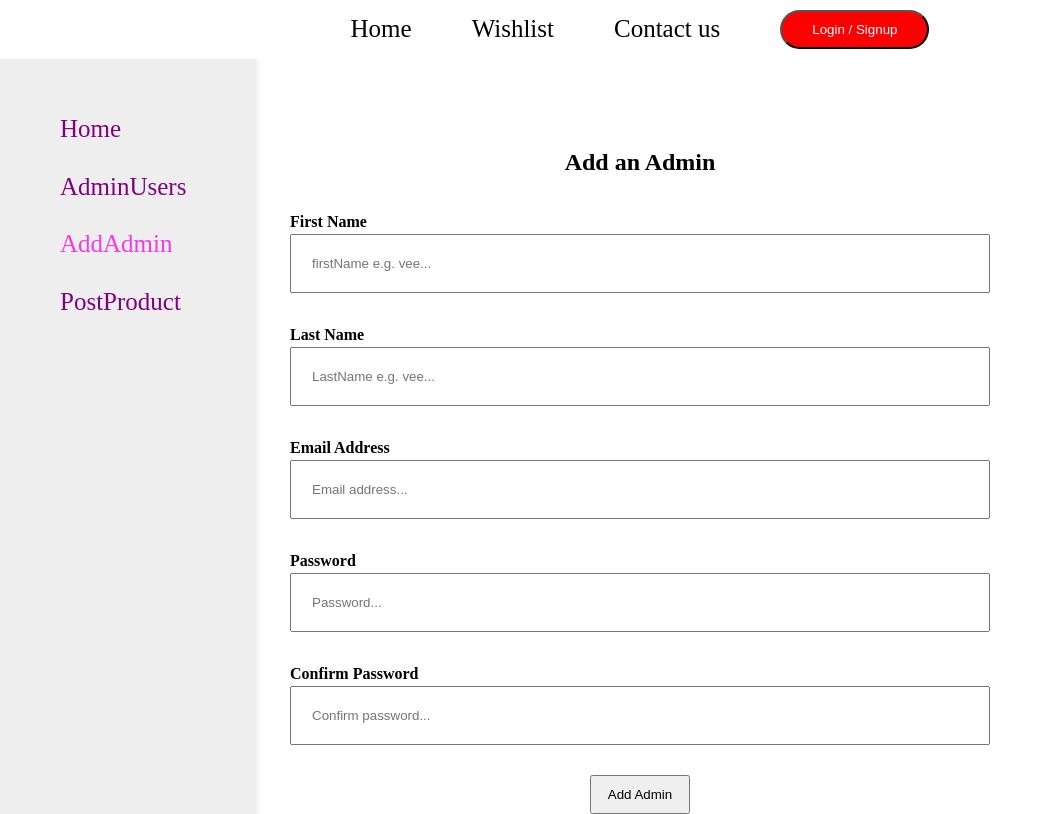
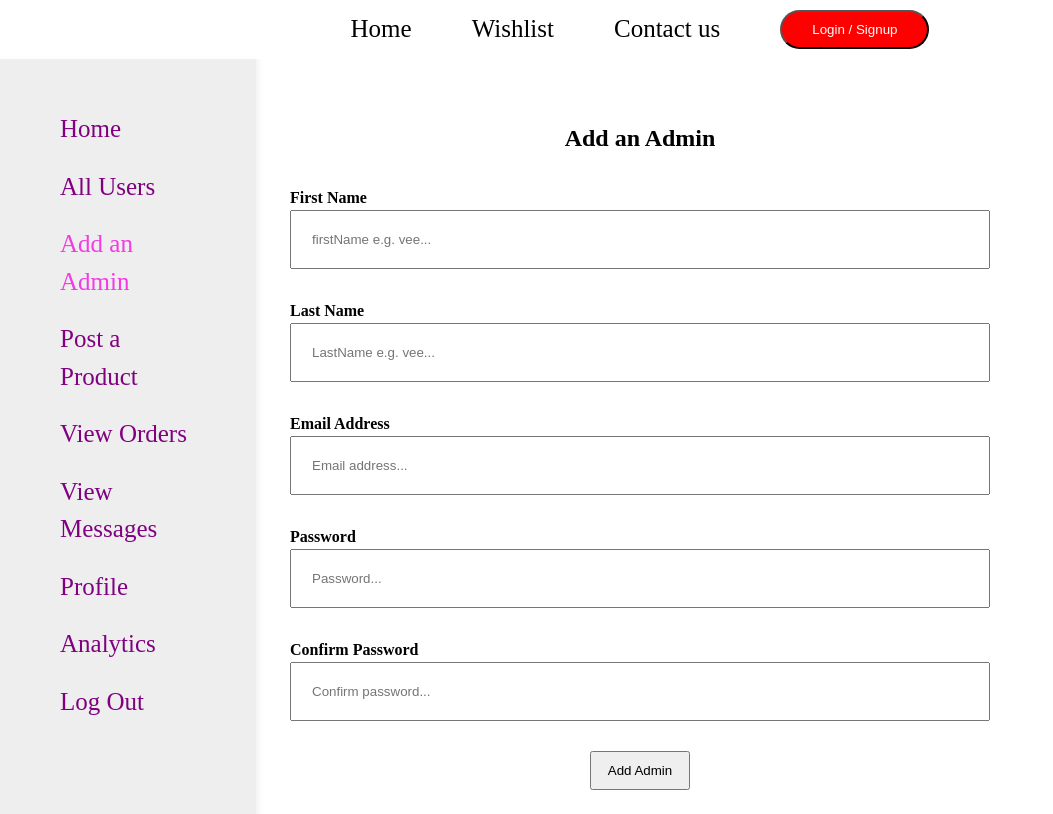
Before and after one commit to Viniek/vee_laptops_website, a React (Vite) app in the folder client/: page /AddAdmin in a window 1280 px wide. Shown: the whole page, without its empty margins (0-1053 px from the left). Built offline with nearby package versions, Linux system fonts and the light colour scheme; no server answers; what react-simple-toasts would draw is missing.

Commit message:
Create Additional Admin Pages

```diff
--- a/client/Components/AdminNav/Admin.jsx
+++ b/client/Components/AdminNav/Admin.jsx
@@ -10,16 +10,17 @@ function Admin() {
       <div className='AdminNav'>
 
       <NavLink to="/AdminHome" className={({ isActive }) => (isActive ? 'active' : '')}>Home</NavLink>
-      <NavLink to="/AdminUsers" className={({ isActive }) => (isActive ? 'active' : '')}>AdminUsers</NavLink>
-        <NavLink to="/AddAdmin" className={({ isActive }) => (isActive ? 'active' : '')}>AddAdmin</NavLink>
-        <NavLink to="/AddProduct" className={({ isActive }) => (isActive ? 'active' : '')}>PostProduct</NavLink>
+      <NavLink to="/AdminUsers" className={({ isActive }) => (isActive ? 'active' : '')}>All Users</NavLink>
+        <NavLink to="/AddAdmin" className={({ isActive }) => (isActive ? 'active' : '')}>Add an Admin</NavLink>
+        <NavLink to="/AddProduct" className={({ isActive }) => (isActive ? 'active' : '')}>Post a Product</NavLink>
+        <NavLink to="/ViewOrders" className={({ isActive }) => (isActive ? 'active' : '')}>View Orders</NavLink>
+        <NavLink to="/ViewMessages" className={({ isActive }) => (isActive ? 'active' : '')}>View Messages</NavLink>
+        <NavLink to="/Profile" className={({ isActive }) => (isActive ? 'active' : '')}>Profile</NavLink>
+        <NavLink to="/Analytics" className={({ isActive }) => (isActive ? 'active' : '')}>Analytics</NavLink>
+        <NavLink to="/AddProduct" className={({ isActive }) => (isActive ? 'active' : '')}>Log Out</NavLink>
       </div>
 
-      <p>b</p>
-      <p>b</p>
-      <p>b</p>
-      <p>b</p>
-      <p>b</p>
+      <p>b</p><br/><br/><br/>
       <p>b</p>
           </>
 
--- a/client/src/App.jsx
+++ b/client/src/App.jsx
@@ -13,6 +13,10 @@ import AddAdmin from './pages/Admin/AddAdmin/AddAdmin';
 import Products from './pages/Products/Products';
 import EditProduct from './pages/Admin/EditProduct';
 import AddProduct from './pages/Admin/AddProduct/AddProduct';
+import ViewOrders from './pages/Admin/ViewOrders/ViewOrders';
+import ViewMessages from './pages/Admin/ViewMessages/ViewMessages';
+import Profile from './pages/Admin/ViewProfile/Profile';
+import Analytics from './pages/Admin/Analytics/Analytics';
 
 function App() {
   return (
@@ -31,6 +35,10 @@ function App() {
         <Route path="/contactus" element={<Contactus />} />
         <Route path="/EditProduct/:id" element={<EditProduct />} />
         <Route path="/AddProduct" element={<AddProduct />} />
+        <Route path="/ViewOrders" element={<ViewOrders />} />
+        <Route path="/ViewMessages" element={<ViewMessages />} />
+        <Route path="/Profile" element={<Profile />} />
+        <Route path="/Analytics" element={<Analytics />} />
         <Route path="/" element={<Home />} />
       </Routes>
     </BrowserRouter>
--- /dev/null
+++ b/client/src/pages/Admin/Analytics/Analytics.jsx
@@ -0,0 +1,10 @@
+import React from 'react'
+import './Analytics.css'
+
+function Analytics() {
+  return (
+    <div>Analytics</div>
+  )
+}
+
+export default Analytics
--- /dev/null
+++ b/client/src/pages/Admin/ViewMessages/ViewMessages.jsx
@@ -0,0 +1,10 @@
+import React from 'react'
+import './ViewMessages.css'
+
+function ViewMessages() {
+  return (
+    <div>ViewMessages</div>
+  )
+}
+
+export default ViewMessages
--- /dev/null
+++ b/client/src/pages/Admin/ViewOrders/ViewOrders.jsx
@@ -0,0 +1,10 @@
+import React from 'react'
+import './ViewOrders.css'
+
+function ViewOrders() {
+  return (
+    <div>ViewOrders</div>
+  )
+}
+
+export default ViewOrders
--- /dev/null
+++ b/client/src/pages/Admin/ViewProfile/Profile.jsx
@@ -0,0 +1,10 @@
+import React from 'react'
+import './Profile.css'
+
+function Profile() {
+  return (
+    <div>Profile</div>
+  )
+}
+
+export default Profile
```
Also changed, not shown: client/src/pages/Admin/Analytics/Analytics.css (added), client/src/pages/Admin/ViewMessages/ViewMessages.css (added), client/src/pages/Admin/ViewOrders/ViewOrders.css (added), client/src/pages/Admin/ViewProfile/Profile.css (added).
